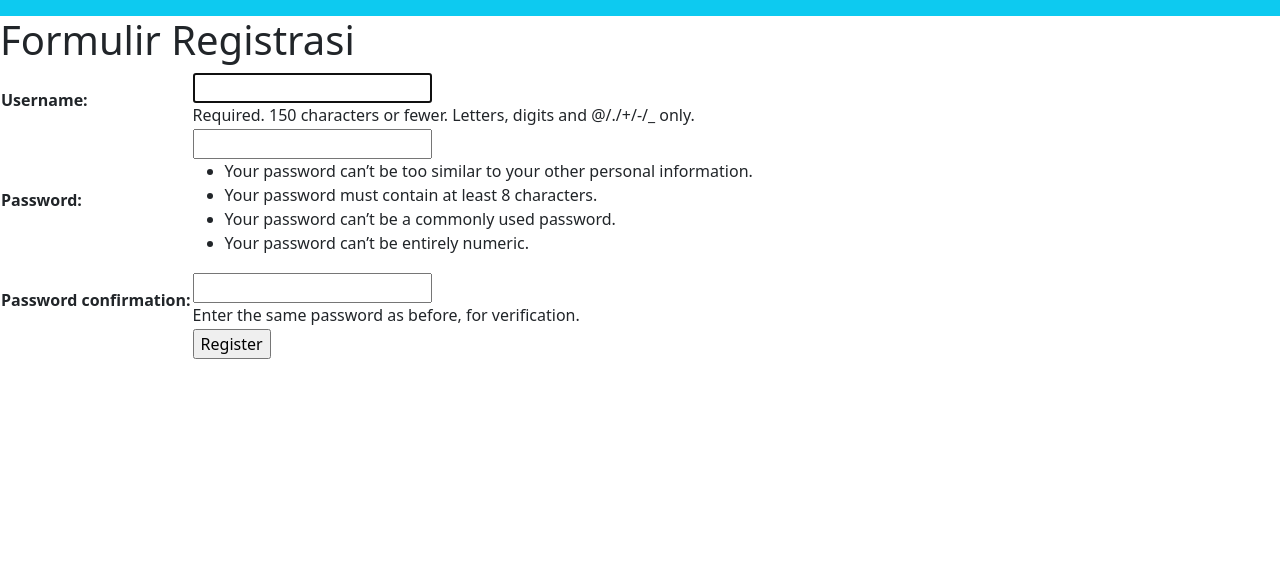
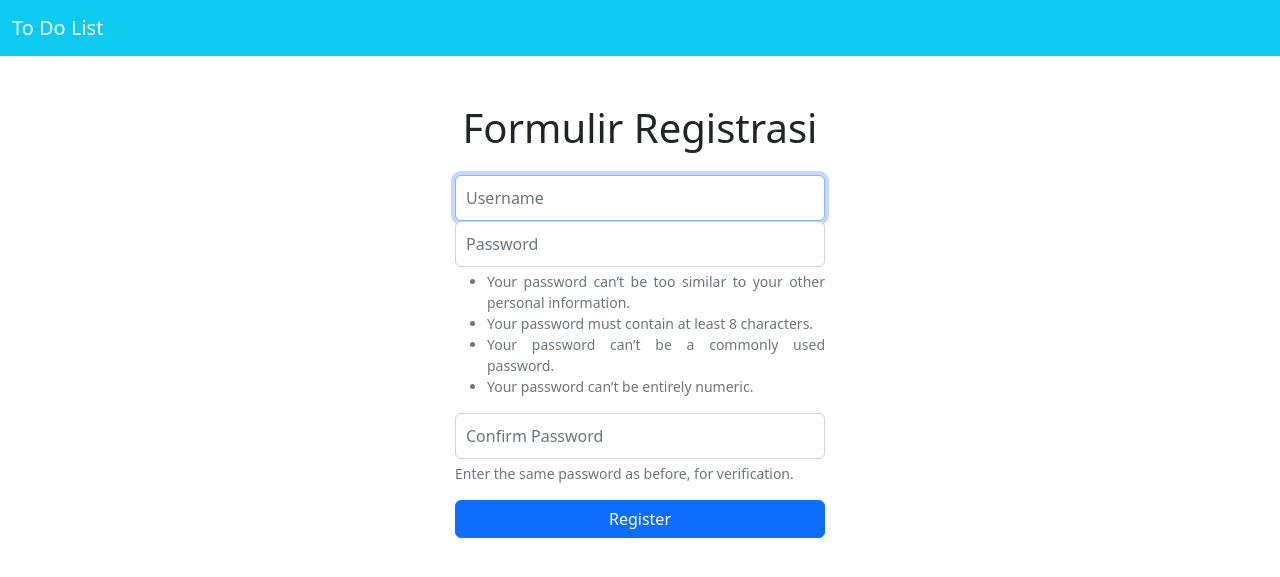
Before and after one commit to stevennovaryo/task-management, a Django app: page /todolist/register/ in a window 1280 px wide. Shown: the top 577 px of the page. Run offline with Django 4.2, Linux system fonts and the light colour scheme.

Commit message:
register styling

```diff
--- a/static/css/style.css
+++ b/static/css/style.css
@@ -3,16 +3,39 @@
     max-width: 330px;
     padding: 15px;
     margin: 0 auto;
-  }
+}
 
-  .form-signin .form-control {
+.form-signin .form-control {
     position: relative;
     box-sizing: border-box;
     height: auto;
     padding: 10px;
     font-size: 16px;
-  }
+}
 
-  .form-signin .btn {
+.form-signin .btn {
     width: 100%;
-  }
+}
+
+.form-register {
+    width: 100%;
+    max-width: 400px;
+    padding: 15px;
+    margin: 0 auto;
+}
+
+.form-register .form-control {
+    position: relative;
+    box-sizing: border-box;
+    height: auto;
+    padding: 10px;
+    font-size: 16px;
+}
+
+.form-register .help-text {
+    text-align: justify;
+}
+
+.form-register .btn {
+    width: 100%;
+}
--- a/todolist/templates/login.html
+++ b/todolist/templates/login.html
@@ -12,7 +12,7 @@
 
 {% block content %}
 
-<div class = "container-fluid text-center mt-5">
+<div class = "login container-fluid text-center mt-5">
 
     <h1>Login</h1>
 
--- a/todolist/templates/register.html
+++ b/todolist/templates/register.html
@@ -4,21 +4,37 @@
 <title>Account Registration</title>
 {% endblock meta %}
 
+{% block navbar %}
+<div class="container-fluid">
+    <a class="navbar-brand text-white" href="#">To Do List</a>
+</div>
+{% endblock navbar %}
+
 {% block content %}
 
-<div class = "login">
+<div class = "register container-fluid text-center mt-5">
 
     <h1>Formulir Registrasi</h1>
 
-        <form method="POST" >
+        <form method="POST" class="form-register">
             {% csrf_token %}
-            <table>
-                {{ form.as_table }}
-                <tr>
-                    <td></td>
-                    <td><input type="submit" name="submit" value="Register"/></td>
-                </tr>
-            </table>
+            <!-- <label for="id_username" class="form-label">Username</label> -->
+            <input type="text" name="username" placeholder="Username" maxlength="150" autocapitalize="none" autocomplete="username" autofocus="" required="" id="id_username" class="form-control">
+            <!-- <label for="id_password1" class="form-label">Password</label> -->
+            <input type="password" name="password1" placeholder="Password" autocomplete="new-password" required="" id="id_password1" class="form-control">
+            <div class="form-text help-text">
+                <ul>
+                    <li>Your password can’t be too similar to your other personal information.</li>
+                    <li>Your password must contain at least 8 characters.</li>
+                    <li>Your password can’t be a commonly used password.</li>
+                    <li>Your password can’t be entirely numeric.</li>
+                </ul>
+            </div>
+            <!-- <label for="id_password2" class="form-label">Password confirmation</label> -->
+            <input type="password" name="password2" placeholder="Confirm Password" autocomplete="new-password" required="" id="id_password2" class="form-control">
+            <div class="form-text help-text">Enter the same password as before, for verification.</div>
+
+            <input type="submit" name="submit" value="Register" class="btn btn-primary mt-3"/>
         </form>
 
     {% if messages %}
```
